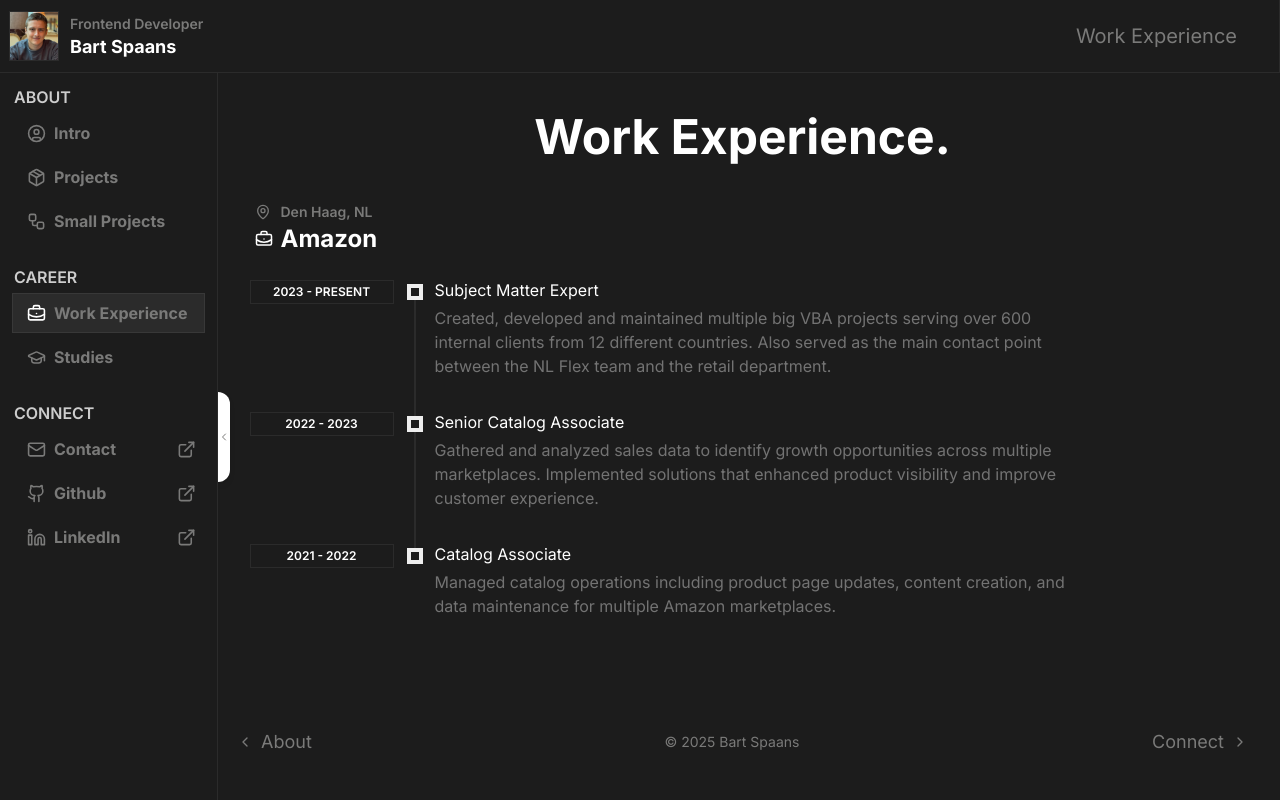
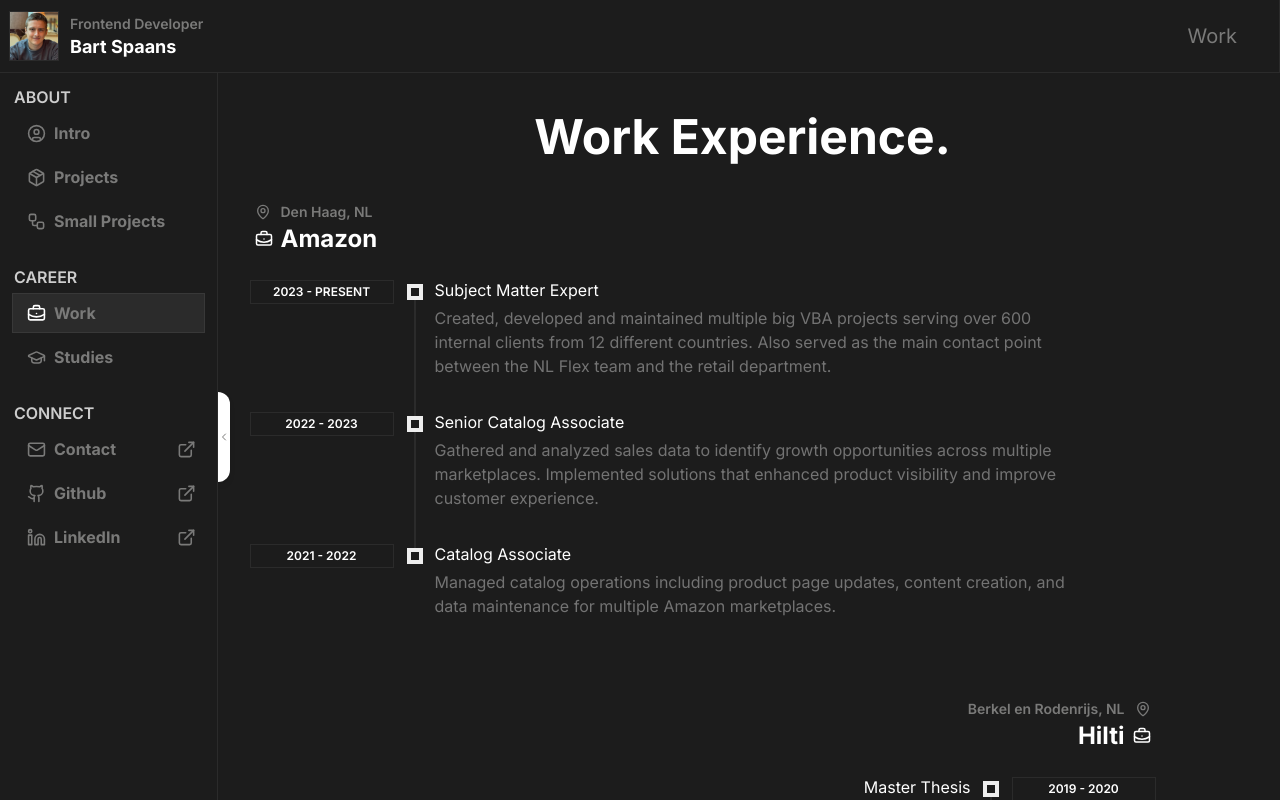
Before and after one commit to spaansba/Portfolio, a Next.js app: page /career in a window 1280 px wide. Built offline with nearby package versions, Linux system fonts and the light colour scheme.

Commit message:
small changes

```diff
--- a/src/app/_components/Content/ContentFooter/ContentFooter.tsx
+++ b/src/app/_components/Content/ContentFooter/ContentFooter.tsx
@@ -13,8 +13,7 @@
   }
   const goToPage = useGoToPageOrScroll()
   return (
-    <footer className="bg-SecondaryGray">
-      <div className="pb-7 md:py-8 px-4 md:px-8 flex justify-between select-none">
+    <footer className="bg-SecondaryGray pt-6 pb-20 mb:pb-7 md:py-8 px-4 md:px-8 flex justify-between select-none">
       <FooterButton
         direction="previous"
         isDisabled={!previousCategoryPage}
@@ -26,7 +25,7 @@
         }}
         name={previousCategoryPageName ? CapitalizeFirstLetter(previousCategoryPageName) : ""}
       />
-        <div className="p-4 text-TextGray text-center text-sm">
+      <div className="text-TextGray text-center text-sm">
         <FooterName />
       </div>
       <FooterButton
@@ -40,7 +39,6 @@
         }}
         name={nextCategoryPageName ? CapitalizeFirstLetter(nextCategoryPageName) : ""}
       />
-      </div>
     </footer>
   )
 }
--- a/src/app/_components/Content/ContentWrapper.tsx
+++ b/src/app/_components/Content/ContentWrapper.tsx
@@ -4,15 +4,13 @@
 
 function ContentWrapper({ children }: { children: React.ReactNode }) {
   return (
-    <div className="flex flex-col h-full">
+    <div className="h-full">
       <div className="flex-grow overflow-y-auto">
         <div className="mx-1 md:mx-8 xl:max-w-5xl xl:mx-auto">
           <div className="p-3.5 md:px-6 md:py-8 flex flex-col gap-10 md:gap-20">{children}</div>
         </div>
       </div>
-      <div className="flex-shrink-0">
-        <ContentFooter />
-      </div>
+      <ContentFooter />
     </div>
   )
 }
--- a/src/app/_components/Content/PageHeader/PageHeader.tsx
+++ b/src/app/_components/Content/PageHeader/PageHeader.tsx
@@ -46,7 +46,7 @@
           </div>
         </button>
 
-        <div className="flex gap-3 md:gap-8 items-center">
+        <div className="flex gap-1 md:gap-8 items-center">
           <HeaderNavigationDisplay />
           <MobileHamburger />
         </div>
--- a/src/app/_components/Content/PageHeader/PageHeaderNavigation.tsx
+++ b/src/app/_components/Content/PageHeader/PageHeaderNavigation.tsx
@@ -10,14 +10,14 @@
     <AnimatePresence mode="wait">
       <motion.div
         key={selectedPage.name}
-        initial={{ opacity: 0, y: 20 }}
+        initial={false}
         animate={{ opacity: 1, y: 0 }}
         exit={{ opacity: 0, y: -20 }}
         transition={{
           duration: 0.2,
           ease: "easeInOut",
         }}
-        className="text-md md:text-xl text-TextGray "
+        className="text-sm md:text-xl text-TextGray "
       >
         {selectedPage.name}
       </motion.div>
--- a/src/app/_components/MainWrapper.tsx
+++ b/src/app/_components/MainWrapper.tsx
@@ -11,6 +11,7 @@
 } from "./Navigation/DesktopNavigation/DesktopNavigation"
 import { useIsDesktopSidebarOpen } from "@/stores/DesktopSidebarStore"
 import { useIsMobileSidebarOpen } from "@/stores/MobileSidebarStore"
+import ContentFooter from "./Content/ContentFooter/ContentFooter"
 
 function MainWrapper({ children }: { children: React.ReactNode }) {
   const isDesktopSidebarOpen = useIsDesktopSidebarOpen()
--- a/src/app/career/page.tsx
+++ b/src/app/career/page.tsx
@@ -11,8 +11,8 @@
 
   return (
     <ContentWrapper>
-      <div id="workexperience">
-        <SectionHeaderTitle title="Work Experience." urlHash="#workexperience" />
+      <div id="work">
+        <SectionHeaderTitle title="Work Experience." urlHash="#work" />
         <WorkExperienceTimeline />
       </div>
 
--- a/src/data/NavigationData.ts
+++ b/src/data/NavigationData.ts
@@ -41,11 +41,11 @@
 export const careerList: NavigationPageItem[] = [
   {
     id: "career-10",
-    name: "Work Experience",
+    name: "Work",
     icon: BriefcaseBusiness,
     isOutsideLink: false,
     path: "/career",
-    hash: "#workexperience",
+    hash: "#work",
   },
   {
     id: "career-20",
```
Lines whose indentation alone changed are shown as unchanged.
